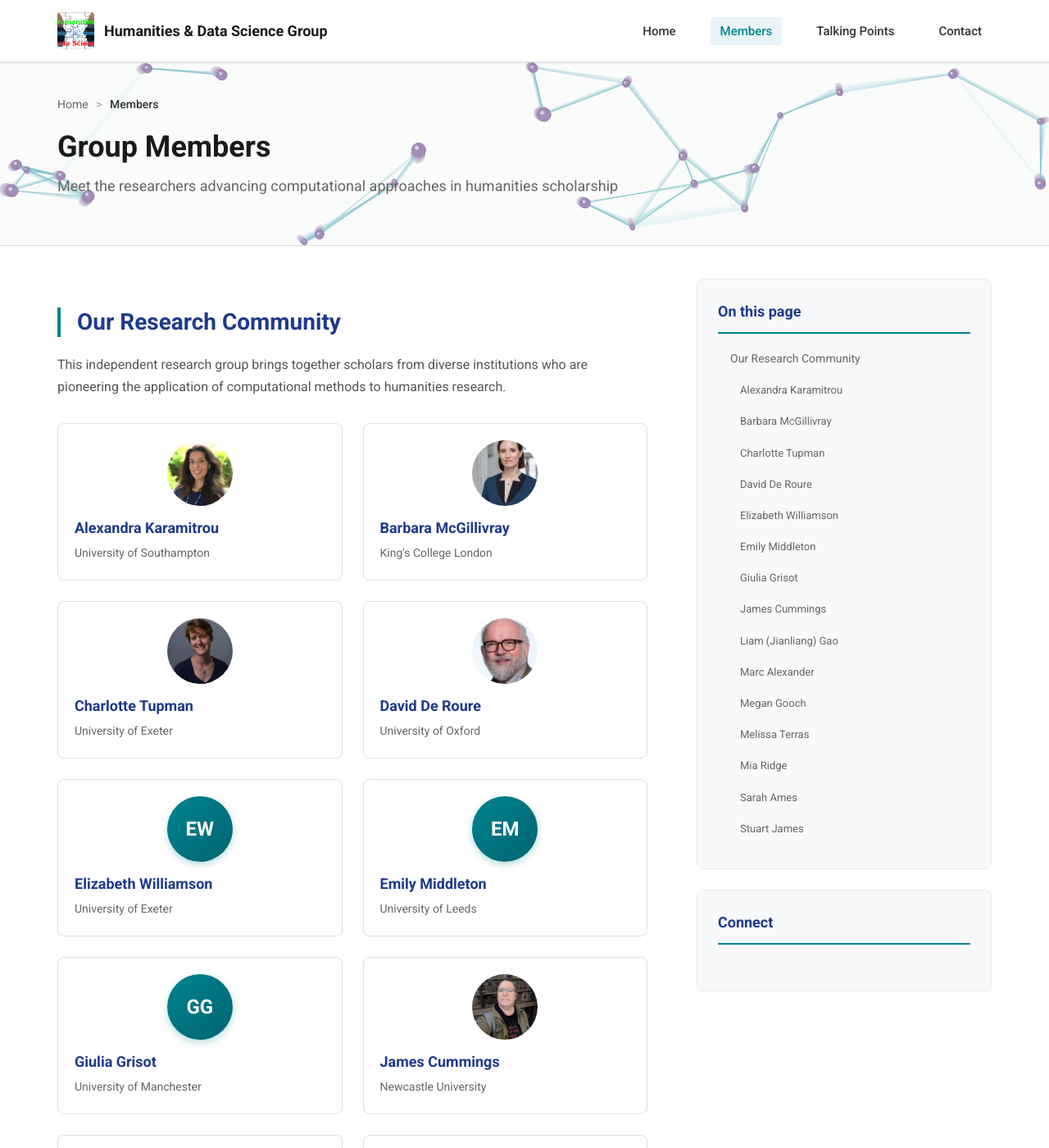
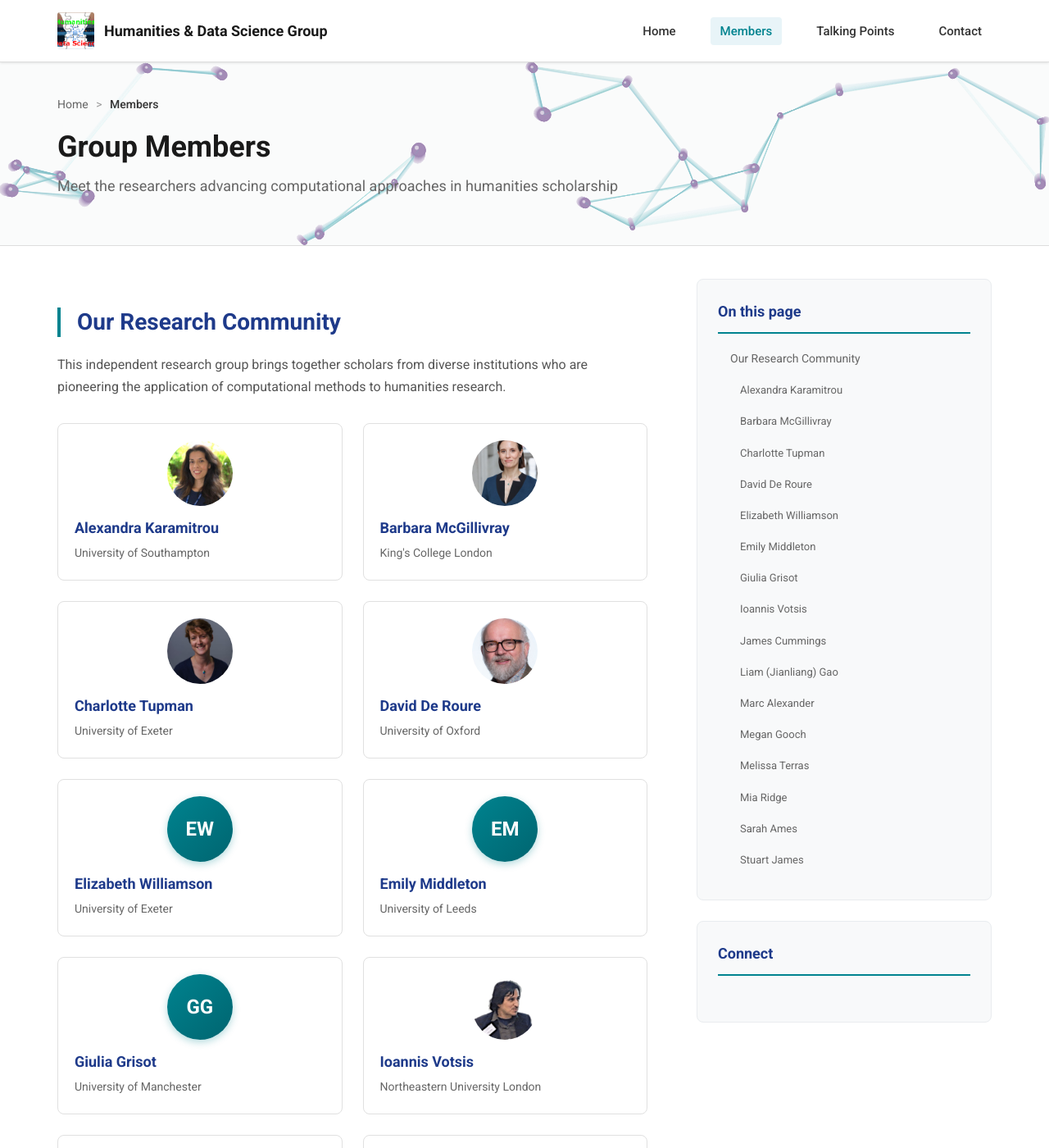
Before and after one commit to had-uk/had-uk.github.io, a Jekyll site: the page built from members.md, in a window 1280 px wide and 1400 px high. Shown: the whole window at 82% size. Built offline with Jekyll 4.4.1, drawn with Linux system fonts in a browser that asks for light colours.

Commit message:
added Ioannis to members

```diff
--- a/_data/members.yml
+++ b/_data/members.yml
@@ -55,3 +55,7 @@
   institution: Newcastle University
   url: https://www.ncl.ac.uk/elll/people/profile/jamescummings.html
   image: "/assets/img/members/james-cummings.jpg"
+- name: Ioannis Votsis
+  institution: Northeastern University London
+  url: https://www.votsis.org/
+  image: "/assets/img/members/ioannis-votsis.jpg"
```
Also changed, not shown: assets/img/members/ioannis-votsis.jpg (added).
